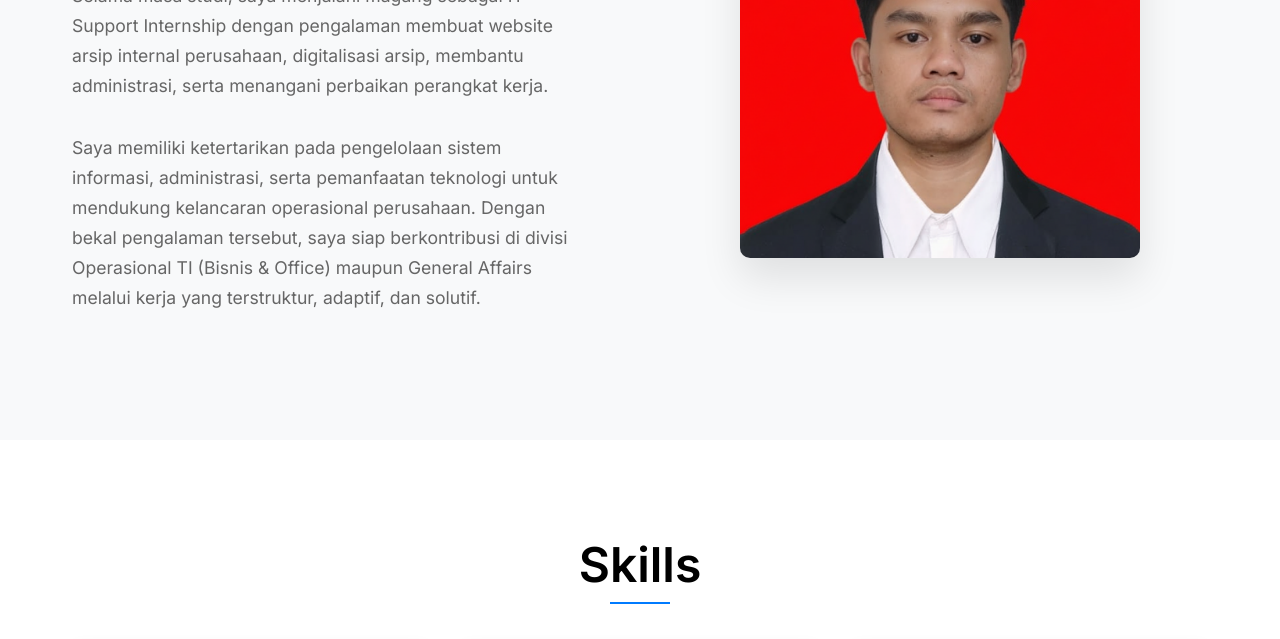
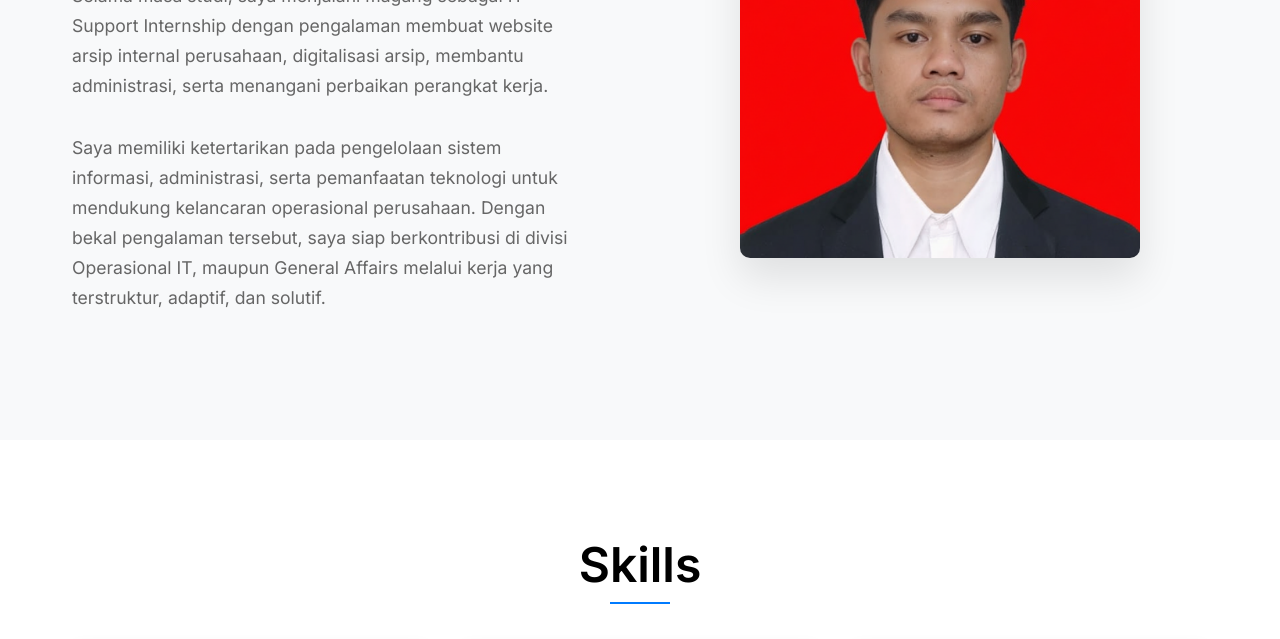
Before and after one commit to Afmalbi/Portofolio-AlbieFrazza, a plain HTML site: page index.html in a window 1280 px wide. Shown: the part 1080-1719 px from the top of the page. Drawn offline with Linux system fonts and the light colour scheme.

Commit message:
index.html

```diff
--- a/index.html
+++ b/index.html
@@ -73,7 +73,7 @@
                         Halo, nama saya Albie Frazza Mukti. Saya merupakan fresh graduate S1 Teknik Informatika dari Universitas Nasional. Selama masa studi, saya menjalani magang sebagai IT Support Internship dengan pengalaman membuat website arsip internal perusahaan, digitalisasi arsip, membantu administrasi, serta menangani perbaikan perangkat kerja.
                     </p>
                     <p class="about-description">
-                        Saya memiliki ketertarikan pada pengelolaan sistem informasi, administrasi, serta pemanfaatan teknologi untuk mendukung kelancaran operasional perusahaan. Dengan bekal pengalaman tersebut, saya siap berkontribusi di divisi Operasional TI (Bisnis & Office) maupun General Affairs melalui kerja yang terstruktur, adaptif, dan solutif.
+                        Saya memiliki ketertarikan pada pengelolaan sistem informasi, administrasi, serta pemanfaatan teknologi untuk mendukung kelancaran operasional perusahaan. Dengan bekal pengalaman tersebut, saya siap berkontribusi di divisi Operasional IT, maupun General Affairs melalui kerja yang terstruktur, adaptif, dan solutif.
                     </p>
 
                 </div>
```
